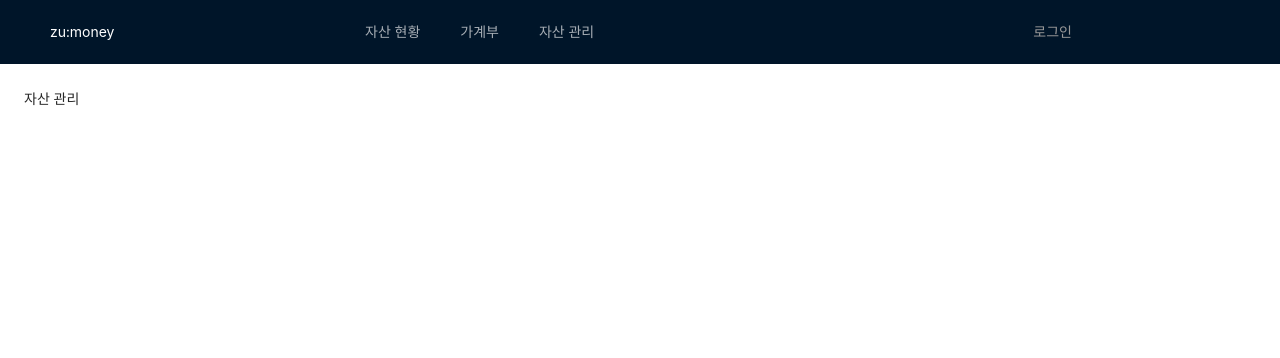
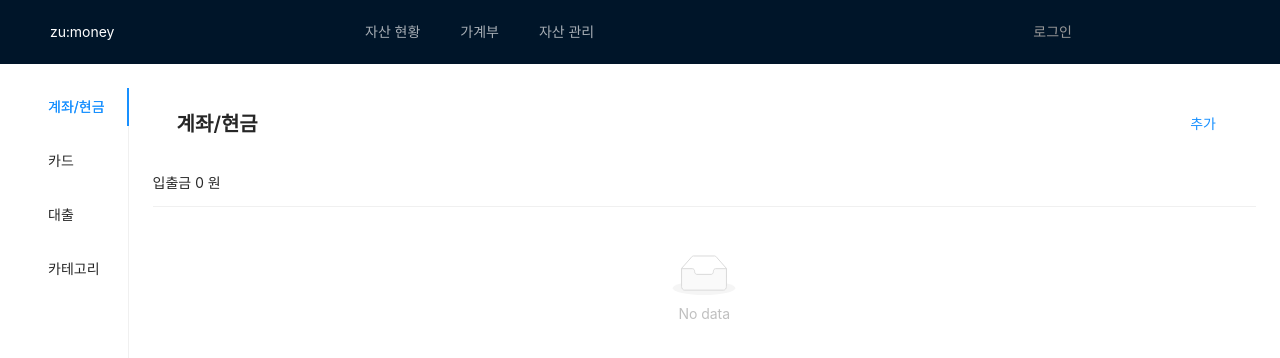
Before and after one commit to yuri0411/zumoney, a Next.js app: page /nav/AssetManagement in a window 1280 px wide. Shown: the top 358 px of the page. Built offline with nearby package versions, Linux system fonts and the light colour scheme.

Commit message:
자산관리 페이지 레이아웃 배치

```diff
--- a/pages/nav/AssetManagement.js
+++ b/pages/nav/AssetManagement.js
@@ -1,10 +1,42 @@
 import React from 'react';
+import { Tabs, PageHeader, Button, List } from 'antd'
 
 const AssetManagement = () => {
-    return (
-        <div>
-            자산 관리
-        </div>
+  const { TabPane } = Tabs;
+
+  return (
+    <Tabs tabPosition="left">
+      <TabPane tab="계좌/현금" key="1">
+        <PageHeader
+          className="site-page-header"
+          title="계좌/현금"
+          backIcon={false}
+          extra={
+            <Button key="1" type="link">
+              추가
+            </Button>
+          }
+        />
+        <List
+          header={<div>입출금 <span>0 원</span></div>}
+          size="small"
+          renderItem={item => (
+            <List.Item>
+
+            </List.Item>
+          )}
+        />
+      </TabPane>
+      <TabPane tab="카드" key="2">
+        Content of Tab 2
+      </TabPane>
+      <TabPane tab="대출" key="3">
+        Content of Tab 3
+      </TabPane>
+      <TabPane tab="카테고리" key="4">
+        Content of Tab 3
+      </TabPane>
+    </Tabs>
     );
 };
 
```
